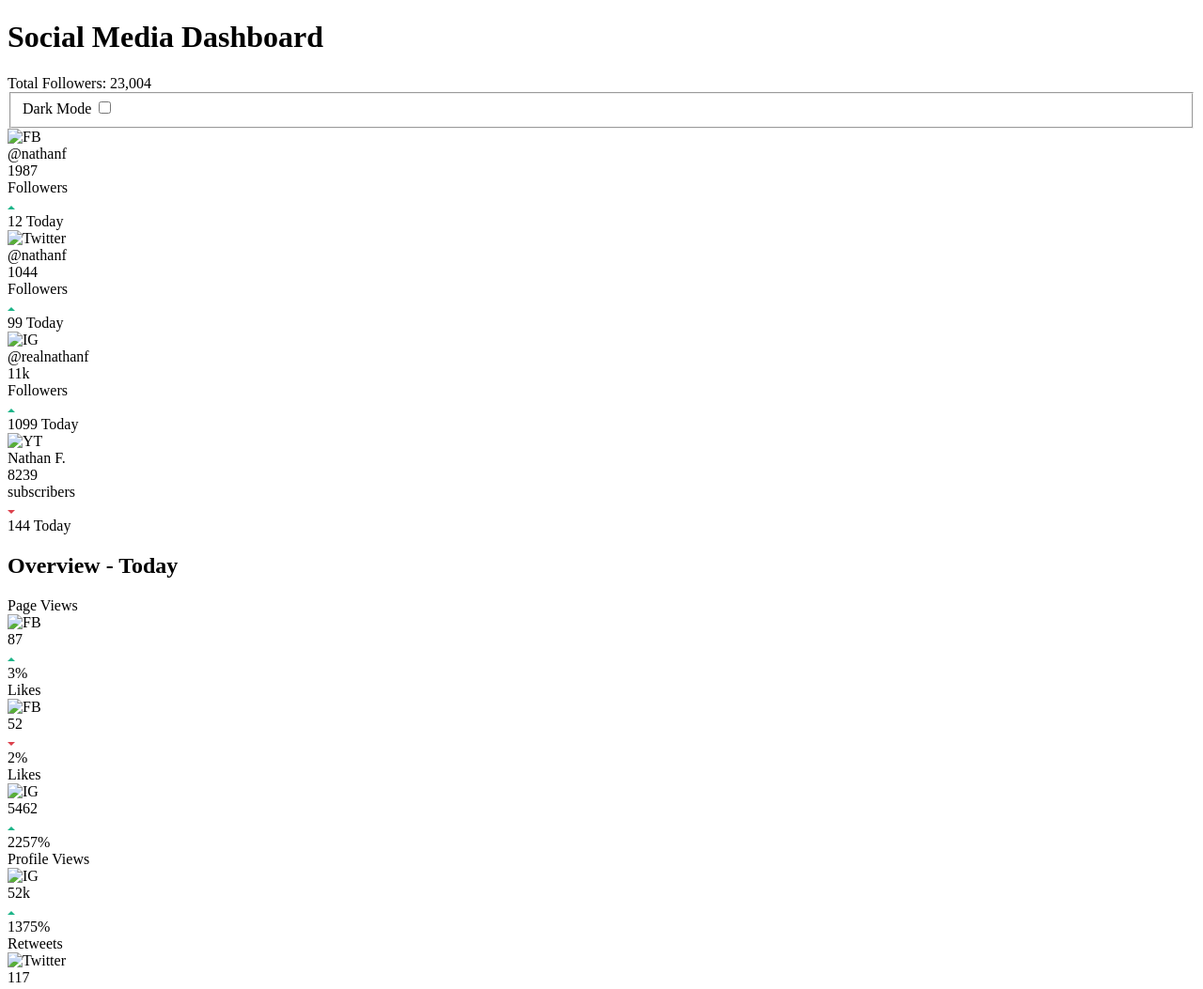
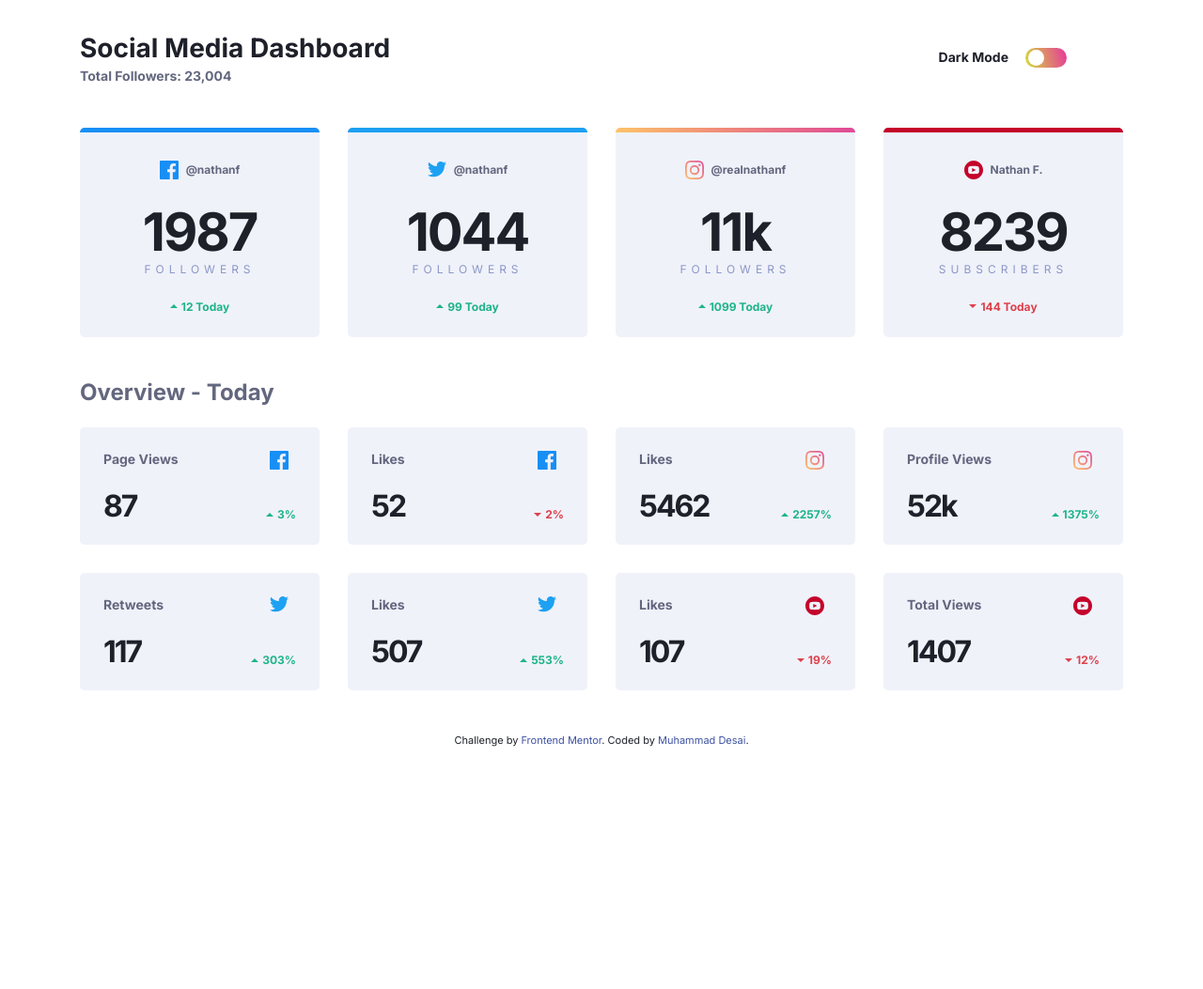
Before and after one commit to MuhammadDesai3570/dashboard-dark-light-toggle, a website: page index.html in a window 1280 px wide. Shown: the top 1053 px of the page at 94% size. Drawn offline with nearby package versions, Linux system fonts and the light colour scheme; the site is published under a folder, as on GitHub Pages, so addresses that start at the root find nothing.

Commit message:
Update index.html
Had to remove the / to link .css and .js

```diff
--- a/index.html
+++ b/index.html
@@ -21,8 +21,8 @@
       rel="stylesheet"
     />
 
-    <link rel="stylesheet" href="/dist/style.css" />
-    <script defer src="/dist/script.js"></script>
+    <link rel="stylesheet" href="dist/style.css" />
+    <script defer src="dist/script.js"></script>
     <!-- Feel free to remove these styles or customise in your own stylesheet 👍 -->
     <style>
       .attribution {
@@ -58,7 +58,7 @@
         <!-- Facebook -->
         <div class="card card--facebook">
           <div class="card__platform">
-            <img class="card__icon" src="/images/icon-facebook.svg" alt="FB" />
+            <img class="card__icon" src="images/icon-facebook.svg" alt="FB" />
             <div class="card__username">@nathanf</div>
           </div>
           <div class="card__followers">
@@ -76,7 +76,7 @@
           <div class="card__platform">
             <img
               class="card__icon"
-              src="/images/icon-twitter.svg"
+              src="images/icon-twitter.svg"
               alt="Twitter"
             />
             <div class="card__username">@nathanf</div>
@@ -94,7 +94,7 @@
         <!-- Instagram -->
         <div class="card card--instagram">
           <div class="card__platform">
-            <img class="card__icon" src="/images/icon-instagram.svg" alt="IG" />
+            <img class="card__icon" src="images/icon-instagram.svg" alt="IG" />
             <div class="card__username">@realnathanf</div>
           </div>
           <div class="card__followers">
@@ -110,7 +110,7 @@
         <!-- Youtube -->
         <div class="card card--youtube">
           <div class="card__platform">
-            <img class="card__icon" src="/images/icon-youtube.svg" alt="YT" />
+            <img class="card__icon" src="images/icon-youtube.svg" alt="YT" />
             <div class="card__username">Nathan F.</div>
           </div>
           <div class="card__followers">
@@ -130,7 +130,7 @@
           <!-- 1/8 -->
           <div class="card card-grid">
             <div class="card__subtitle">Page Views</div>
-            <img class="card__icon" src="/images/icon-facebook.svg" alt="FB" />
+            <img class="card__icon" src="images/icon-facebook.svg" alt="FB" />
             <div class="card__count card__count--small">87</div>
             <div class="card__change card__change--up">
               <img src="images/icon-up.svg" alt="Up" />
@@ -140,7 +140,7 @@
           <!-- 2/8 -->
           <div class="card card-grid">
             <div class="card__subtitle">Likes</div>
-            <img class="card__icon" src="/images/icon-facebook.svg" alt="FB" />
+            <img class="card__icon" src="images/icon-facebook.svg" alt="FB" />
             <div class="card__count card__count--small">52</div>
             <div class="card__change card__change--down">
               <img src="images/icon-down.svg" alt="Down" />
@@ -150,7 +150,7 @@
           <!-- 3/8 -->
           <div class="card card-grid">
             <div class="card__subtitle">Likes</div>
-            <img class="card__icon" src="/images/icon-instagram.svg" alt="IG" />
+            <img class="card__icon" src="images/icon-instagram.svg" alt="IG" />
             <div class="card__count card__count--small">5462</div>
             <div class="card__change card__change--up">
               <img src="images/icon-up.svg" alt="Up" />
@@ -160,7 +160,7 @@
           <!-- 4/8 -->
           <div class="card card-grid">
             <div class="card__subtitle">Profile Views</div>
-            <img class="card__icon" src="/images/icon-instagram.svg" alt="IG" />
+            <img class="card__icon" src="images/icon-instagram.svg" alt="IG" />
             <div class="card__count card__count--small">52k</div>
             <div class="card__change card__change--up">
               <img src="images/icon-up.svg" alt="Up" />
@@ -172,7 +172,7 @@
             <div class="card__subtitle">Retweets</div>
             <img
               class="card__icon"
-              src="/images/icon-twitter.svg"
+              src="images/icon-twitter.svg"
               alt="Twitter"
             />
             <div class="card__count card__count--small">117</div>
@@ -186,7 +186,7 @@
             <div class="card__subtitle">Likes</div>
             <img
               class="card__icon"
-              src="/images/icon-twitter.svg"
+              src="images/icon-twitter.svg"
               alt="Twitter"
             />
             <div class="card__count card__count--small">507</div>
@@ -198,7 +198,7 @@
           <!-- 7/8 -->
           <div class="card card-grid">
             <div class="card__subtitle">Likes</div>
-            <img class="card__icon" src="/images/icon-youtube.svg" alt="YT" />
+            <img class="card__icon" src="images/icon-youtube.svg" alt="YT" />
             <div class="card__count card__count--small">107</div>
             <div class="card__change card__change--down">
               <img src="images/icon-down.svg" alt="Down" />
@@ -208,7 +208,7 @@
           <!-- 8/8 -->
           <div class="card card-grid">
             <div class="card__subtitle">Total Views</div>
-            <img class="card__icon" src="/images/icon-youtube.svg" alt="YT" />
+            <img class="card__icon" src="images/icon-youtube.svg" alt="YT" />
             <div class="card__count card__count--small">1407</div>
             <div class="card__change card__change--down">
               <img src="images/icon-down.svg" alt="Down" />
```
